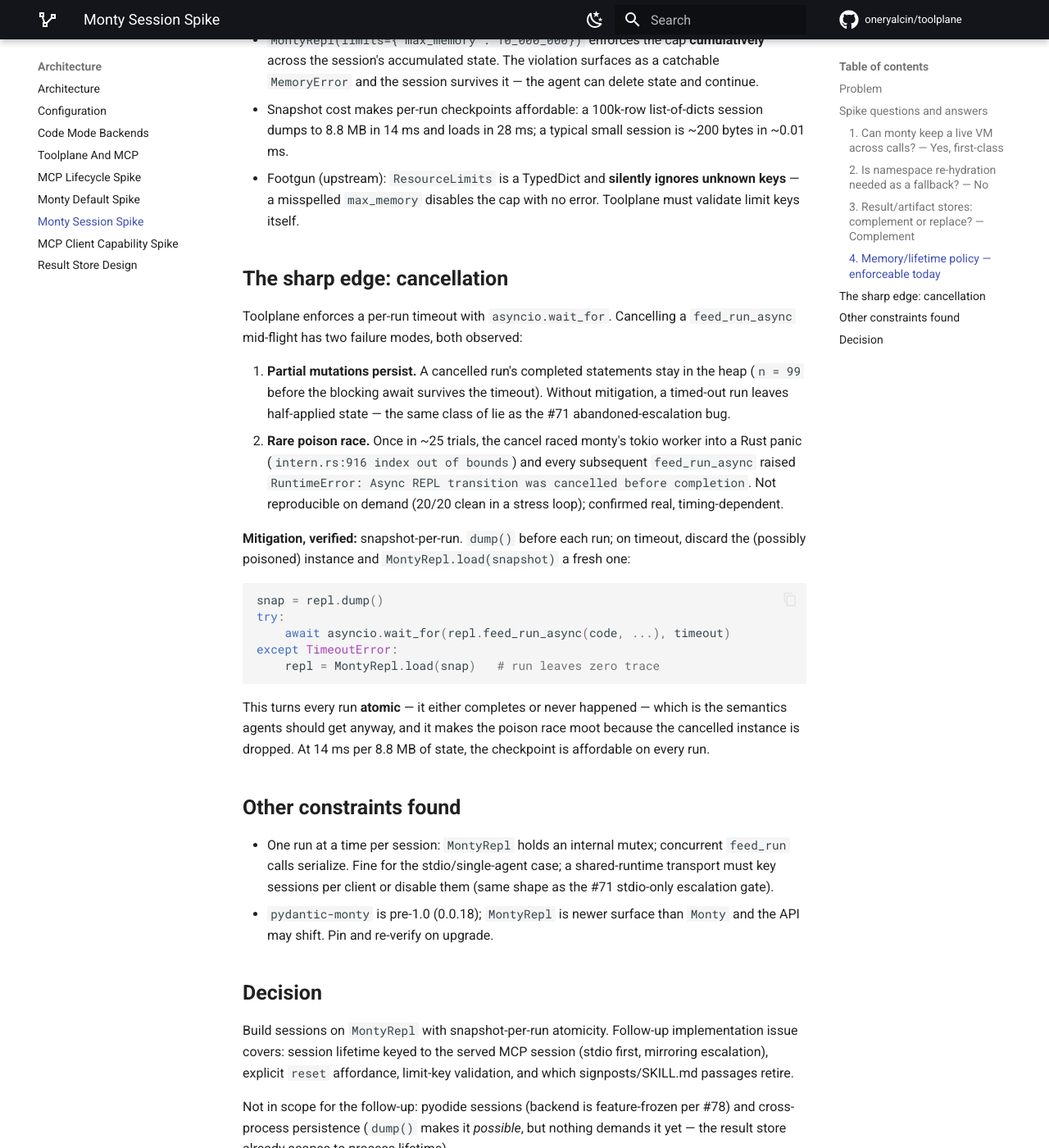
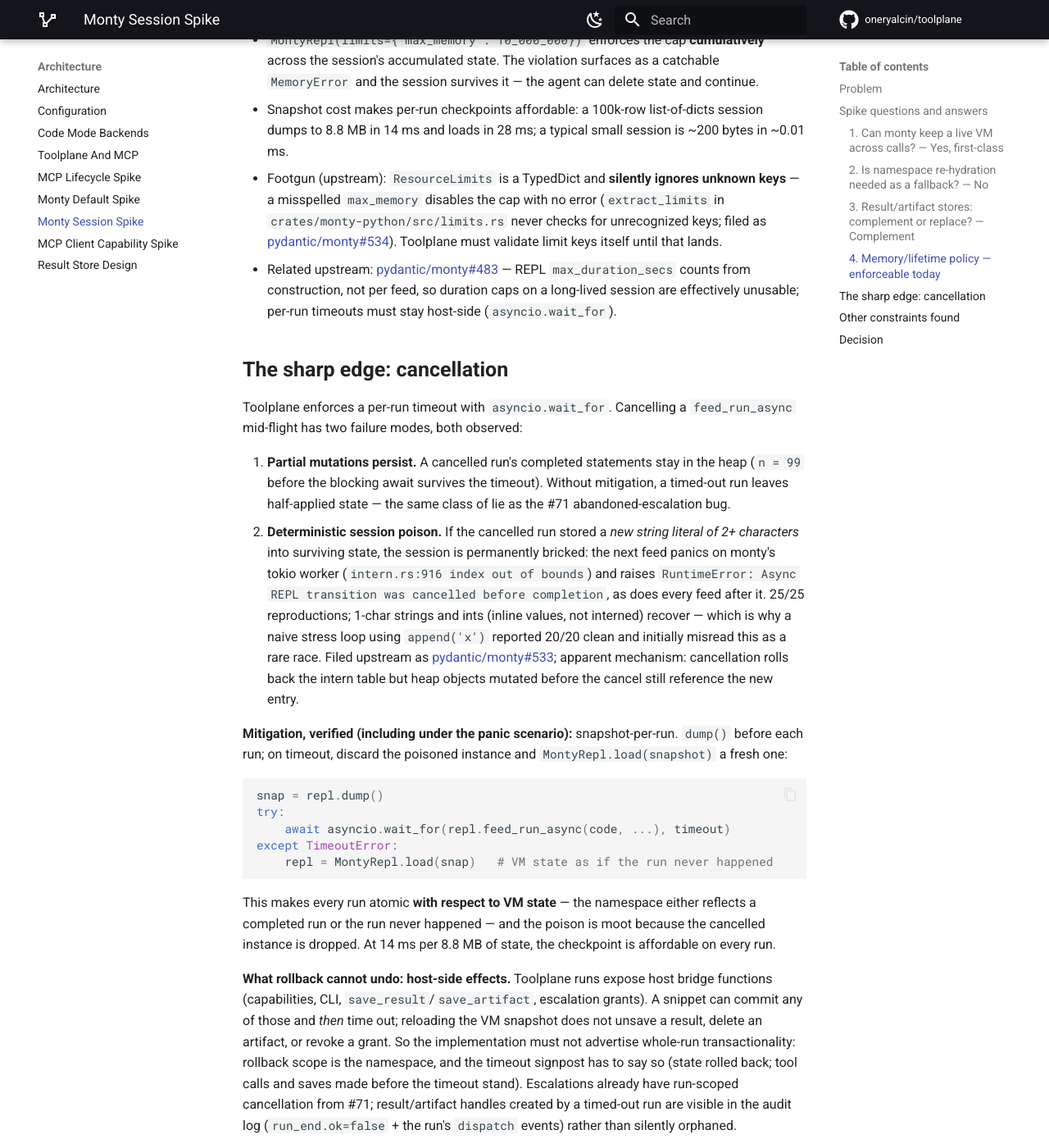
Before and after one commit to oneryalcin/toolplane, an MkDocs documentation site: the page built from docs/monty-session-spike.md, in a window 1280 px wide and 1400 px high, scrolled down 1765 px. Shown: the whole window at 82% size. Built offline with MkDocs 1.6.1 and Material for MkDocs 9.7.7, drawn with Linux system fonts in a browser that asks for light colours; comment, search, counter and statistics services are not loaded; some of the changed text lies outside the part shown.

Commit message:
Correct cancellation findings: poison is deterministic, rollback is VM-scoped
Deeper probing for the upstream report showed the session poison is not
a rare race: it reproduces 25/25 whenever the cancelled run stored a new
2+ char string into surviving state (interned values; 1-char strings and
ints recover, which is what made the first stress loop read clean).
Filed as pydantic/monty#533; ResourceLimits silent-unknown-keys filed as
pydantic/monty#534. Also scope the atomicity claim to VM state per
adversarial review: snapshot rollback cannot undo host-side effects
(saved results, artifacts, tool calls), and the implementation must
signpost that instead of advertising whole-run transactions.

Claude-Session: https://claude.ai/code/session_01VH6A1LhCWRUj3tNuU4aMhx

````diff
--- a/docs/monty-session-spike.md
+++ b/docs/monty-session-spike.md
@@ -79,7 +79,14 @@ So: sessions retire pedagogy, not machinery.
   a typical small session is ~200 bytes in ~0.01 ms.
 - Footgun (upstream): `ResourceLimits` is a TypedDict and **silently
   ignores unknown keys** — a misspelled `max_memory` disables the cap
-  with no error. Toolplane must validate limit keys itself.
+  with no error (`extract_limits` in `crates/monty-python/src/limits.rs`
+  never checks for unrecognized keys; filed as
+  [pydantic/monty#534](https://github.com/pydantic/monty/issues/534)).
+  Toolplane must validate limit keys itself until that lands.
+- Related upstream: [pydantic/monty#483](https://github.com/pydantic/monty/issues/483)
+  — REPL `max_duration_secs` counts from construction, not per feed, so
+  duration caps on a long-lived session are effectively unusable;
+  per-run timeouts must stay host-side (`asyncio.wait_for`).
 
 ## The sharp edge: cancellation
 
@@ -90,29 +97,47 @@ Toolplane enforces a per-run timeout with `asyncio.wait_for`. Cancelling a
    stay in the heap (`n = 99` before the blocking await survives the
    timeout). Without mitigation, a timed-out run leaves half-applied
    state — the same class of lie as the #71 abandoned-escalation bug.
-2. **Rare poison race.** Once in ~25 trials, the cancel raced monty's
-   tokio worker into a Rust panic (`intern.rs:916 index out of bounds`)
-   and every subsequent `feed_run_async` raised
-   `RuntimeError: Async REPL transition was cancelled before completion`.
-   Not reproducible on demand (20/20 clean in a stress loop); confirmed
-   real, timing-dependent.
+2. **Deterministic session poison.** If the cancelled run stored a *new
+   string literal of 2+ characters* into surviving state, the session is
+   permanently bricked: the next feed panics on monty's tokio worker
+   (`intern.rs:916 index out of bounds`) and raises
+   `RuntimeError: Async REPL transition was cancelled before completion`,
+   as does every feed after it. 25/25 reproductions; 1-char strings and
+   ints (inline values, not interned) recover — which is why a naive
+   stress loop using `append('x')` reported 20/20 clean and initially
+   misread this as a rare race. Filed upstream as
+   [pydantic/monty#533](https://github.com/pydantic/monty/issues/533);
+   apparent mechanism: cancellation rolls back the intern table but heap
+   objects mutated before the cancel still reference the new entry.
 
-**Mitigation, verified:** snapshot-per-run. `dump()` before each run;
-on timeout, discard the (possibly poisoned) instance and
-`MontyRepl.load(snapshot)` a fresh one:
+**Mitigation, verified (including under the panic scenario):**
+snapshot-per-run. `dump()` before each run; on timeout, discard the
+poisoned instance and `MontyRepl.load(snapshot)` a fresh one:
 
 ```python
 snap = repl.dump()
 try:
     await asyncio.wait_for(repl.feed_run_async(code, ...), timeout)
 except TimeoutError:
-    repl = MontyRepl.load(snap)   # run leaves zero trace
+    repl = MontyRepl.load(snap)   # VM state as if the run never happened
 ```
 
-This turns every run **atomic** — it either completes or never happened —
-which is the semantics agents should get anyway, and it makes the poison
-race moot because the cancelled instance is dropped. At 14 ms per 8.8 MB
-of state, the checkpoint is affordable on every run.
+This makes every run atomic **with respect to VM state** — the namespace
+either reflects a completed run or the run never happened — and the
+poison is moot because the cancelled instance is dropped. At 14 ms per
+8.8 MB of state, the checkpoint is affordable on every run.
+
+**What rollback cannot undo: host-side effects.** Toolplane runs expose
+host bridge functions (capabilities, CLI, `save_result`/`save_artifact`,
+escalation grants). A snippet can commit any of those and *then* time
+out; reloading the VM snapshot does not unsave a result, delete an
+artifact, or revoke a grant. So the implementation must not advertise
+whole-run transactionality: rollback scope is the namespace, and the
+timeout signpost has to say so (state rolled back; tool calls and saves
+made before the timeout stand). Escalations already have run-scoped
+cancellation from #71; result/artifact handles created by a timed-out
+run are visible in the audit log (`run_end.ok=false` + the run's
+`dispatch` events) rather than silently orphaned.
 
 ## Other constraints found
 
@@ -125,10 +150,12 @@ of state, the checkpoint is affordable on every run.
 
 ## Decision
 
-Build sessions on `MontyRepl` with snapshot-per-run atomicity. Follow-up
-implementation issue covers: session lifetime keyed to the served MCP
-session (stdio first, mirroring escalation), explicit `reset` affordance,
-limit-key validation, and which signposts/SKILL.md passages retire.
+Build sessions on `MontyRepl` with snapshot-per-run rollback, scoped
+honestly: VM-state atomicity, host-side effects explicitly excluded and
+signposted. Follow-up implementation issue covers: session lifetime keyed
+to the served MCP session (stdio first, mirroring escalation), explicit
+`reset` affordance, limit-key validation, timeout signpost wording, and
+which signposts/SKILL.md passages retire.
 
 Not in scope for the follow-up: pyodide sessions (backend is
 feature-frozen per #78) and cross-process persistence (`dump()` makes it
````
